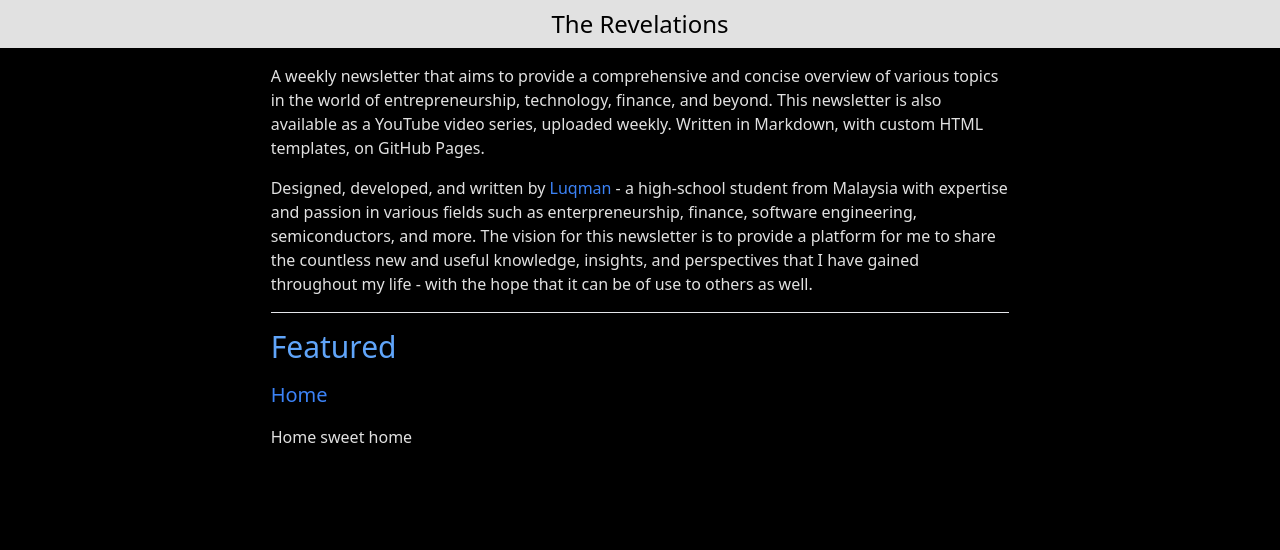
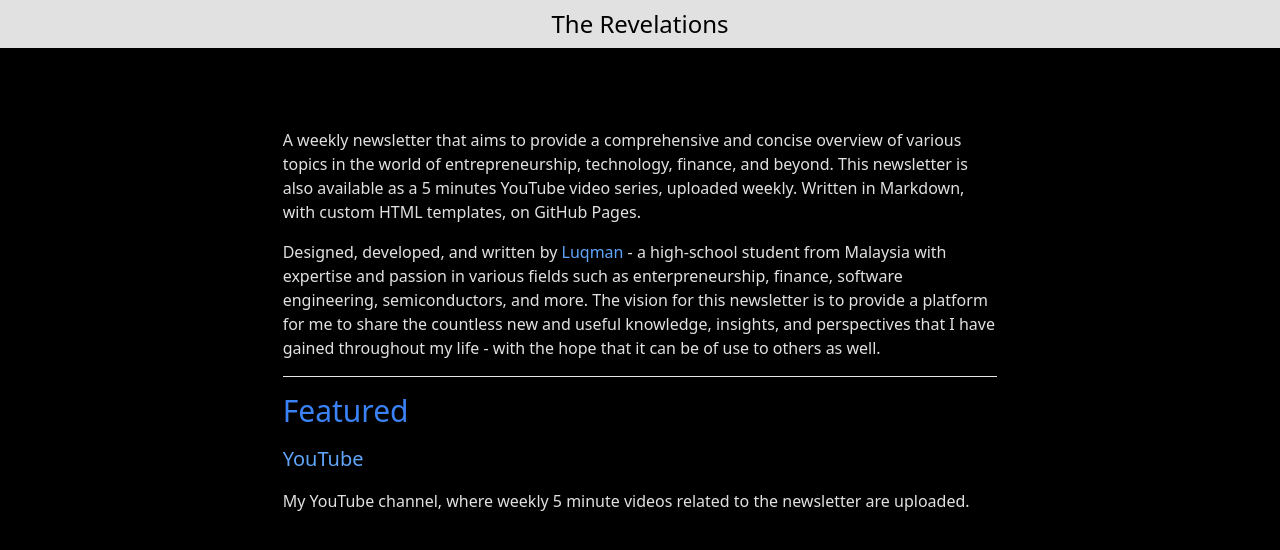
Before and after one commit to theluqmn/revelations, a Jekyll site: the page built from index.md, in a window 1280 px wide. Shown: the top 550 px of the page. Built offline with Jekyll 4.4.1, drawn with Linux system fonts in a browser that asks for light colours; nearby versions of some CDN libraries.

Commit message:
Added YouTube link, and some change to content CSS

```diff
--- a/_layouts/home.html
+++ b/_layouts/home.html
@@ -31,8 +31,8 @@
             </div>
         </header>
 
-        <main class="pt-32 p-4 md:p-1 md:pt-16 lg:w-7/12 items-center mx-auto space-y-3 text-sm lg:text-base">
-            <div class="text-[rgb(225,225,225)] space-y-4 [&_a]:text-blue-500 [&_a]:hover:text-blue-400 [&_h2]:text-3xl [&_h2]:text-blue-400 [&_h3]:text-xl duration-300">
+        <main class="pt-32 p-4 md:p-4 md:pt-32 lg:w-7/12 items-center mx-auto space-y-3 text-sm lg:text-base">
+            <div class="text-[rgb(225,225,225)] space-y-4 [&_a]:text-blue-400 [&_h2]:text-3xl [&_h2]:text-blue-500 [&_h3]:text-xl [&_h3]:text-blue-600">
                 {{ content }}
             </div>
         </body>
--- a/index.md
+++ b/index.md
@@ -5,7 +5,7 @@ title: The Revelations - Weekly Newsletter by Luqman
 description: A weekly newsletter that aims to provide a comprehensive and concise overview of various topics in the world of entrepreneurship, technology, finance, and beyond. This newsletter is also available as a YouTube video series, uploaded weekly. Written in Markdown, with custom HTML templates.
 ---
 
-A weekly newsletter that aims to provide a comprehensive and concise overview of various topics in the world of entrepreneurship, technology, finance, and beyond. This newsletter is also available as a YouTube video series, uploaded weekly. Written in Markdown, with custom HTML templates, on GitHub Pages.
+A weekly newsletter that aims to provide a comprehensive and concise overview of various topics in the world of entrepreneurship, technology, finance, and beyond. This newsletter is also available as a 5 minutes YouTube video series, uploaded weekly. Written in Markdown, with custom HTML templates, on GitHub Pages.
 
 Designed, developed, and written by [Luqman](https://theluqmn.github.io/) - a high-school student from Malaysia with expertise and passion in various fields such as enterpreneurship, finance, software engineering, semiconductors, and more. The vision for this newsletter is to provide a platform for me to share the countless new and useful knowledge, insights, and perspectives that I have gained throughout my life - with the hope that it can be of use to others as well.
 
@@ -13,6 +13,6 @@ Designed, developed, and written by [Luqman](https://theluqmn.github.io/) - a hi
 
 ## Featured
 
-### [Home](https://theluqmn.github.io/revelations/)
+### [YouTube](https://youtube.com/@theluqmn)
 
-Home sweet home
+My YouTube channel, where weekly 5 minute videos related to the newsletter are uploaded.
```
